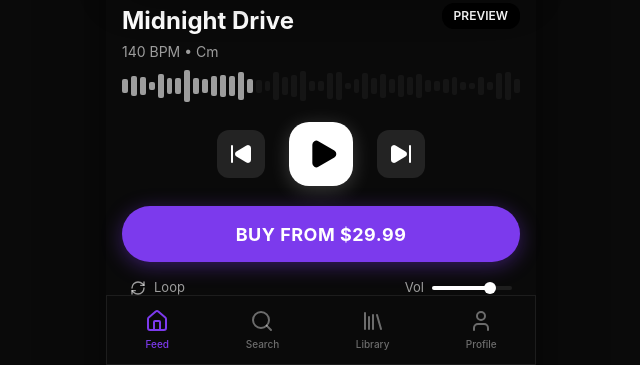
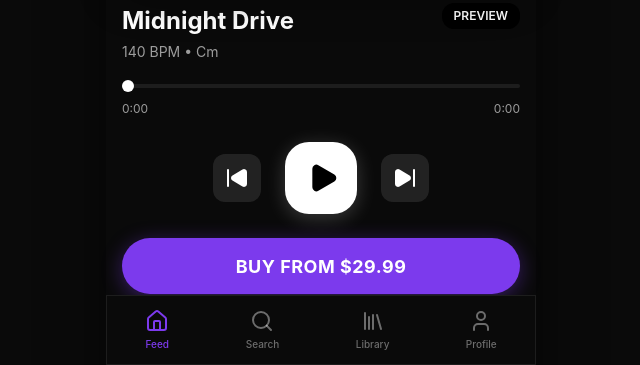
Before and after one commit to AlexFame/Ochii-Beats, a React (Vite) app: page / in a window 1280 px wide. Shown: the part 435-800 px from the top of the page, without its empty margins (319-959 px from the left). Built offline with nearby package versions, Linux system fonts and the light colour scheme.

Commit message:
feat: advanced player (swipe, seek, loop, vol) and sleek ui

```diff
--- a/src/components/marketplace/BeatCard.jsx
+++ b/src/components/marketplace/BeatCard.jsx
@@ -4,7 +4,7 @@ import { useAudio } from '../../context/AudioContext';
 import { useCart } from '../../context/CartContext';
 import LicenseModal from './LicenseModal';
 
-const BeatCard = ({ beat }) => {
+const BeatCard = ({ beat, playlist = [] }) => {
   const { currentTrack, isPlaying, playTrack } = useAudio();
   const { addToCart } = useCart();
   const [showLicense, setShowLicense] = useState(false);
@@ -33,7 +33,7 @@ const BeatCard = ({ beat }) => {
       }}>
         {/* Cover / Play Button */}
         <div
-          onClick={() => playTrack(beat)}
+          onClick={() => playTrack(beat, playlist)}
           style={{
             position: 'relative',
             width: '64px',
--- a/src/components/player/HeroPlayer.jsx
+++ b/src/components/player/HeroPlayer.jsx
@@ -1,17 +1,35 @@
-import React, { useState } from 'react';
-import { Play, Pause, SkipBack, SkipForward, ShoppingCart, Share2, Heart, RefreshCw } from 'lucide-react';
+import React, { useState, useRef, useEffect } from 'react';
+import { Play, Pause, SkipBack, SkipForward, ShoppingCart, Share2, Heart, RefreshCw, Volume2, Volume1, VolumeX } from 'lucide-react';
+import { motion, useAnimation, PanInfo } from 'framer-motion';
 import { useAudio } from '../../context/AudioContext';
 import { useCart } from '../../context/CartContext';
 import LicenseModal from '../marketplace/LicenseModal';
 
 const HeroPlayer = ({ beat }) => {
-  const { currentTrack, isPlaying, playTrack, togglePlay } = useAudio();
+  const {
+    currentTrack, isPlaying, playTrack, togglePlay,
+    currentTime, duration, seek, isLooping, toggleLoop,
+    volume, setVolume, playNext, playPrev
+  } = useAudio();
+
   const { addToCart } = useCart();
   const [showLicense, setShowLicense] = useState(false);
+  const [isSeeking, setIsSeeking] = useState(false);
+  const [seekValue, setSeekValue] = useState(0);
+
+  // Animation controls for swipe
+  const controls = useAnimation();
 
   // If this beat is playing, show its state. Otherwise static.
   const isCurrent = currentTrack?.id === beat.id;
   const activePlaying = isCurrent && isPlaying;
+
+  // Update local seek value when not manually seeking
+  useEffect(() => {
+    if (!isSeeking) {
+      setSeekValue(currentTime);
+    }
+  }, [currentTime, isSeeking]);
 
   const handlePlayClick = () => {
     if (isCurrent) {
@@ -30,17 +48,52 @@ const HeroPlayer = ({ beat }) => {
     setShowLicense(false);
   };
 
+  // Format time (mm:ss)
+  const formatTime = (time) => {
+    if (!time) return '0:00';
+    const minutes = Math.floor(time / 60);
+    const seconds = Math.floor(time % 60);
+    return `${minutes}:${seconds < 10 ? '0' : ''}${seconds}`;
+  };
+
+  const handleSeekChange = (e) => {
+    setSeekValue(Number(e.target.value));
+  };
+
+  const handleSeekStart = () => setIsSeeking(true);
+
+  const handleSeekEnd = () => {
+    seek(seekValue);
+    setIsSeeking(false);
+  };
+
+  const handleDragEnd = (event, info) => {
+    const threshold = 100;
+    if (info.offset.x < -threshold) {
+      playNext();
+    } else if (info.offset.x > threshold) {
+      playPrev();
+    }
+    controls.start({ x: 0 });
+  };
+
   return (
     <div style={{
       display: 'flex',
       flexDirection: 'column',
       justifyContent: 'space-between',
       paddingBottom: '24px',
-      minHeight: '85vh' // Ensure it takes up most of the screen initially
+      minHeight: '85vh'
     }}>
 
-      {/* Cover Art - Flex Grow to fill space */}
-      <div style={{
+      {/* Cover Art - Swipe enabled */}
+      <motion.div
+        drag="x"
+        dragConstraints={{ left: 0, right: 0 }}
+        dragElastic={0.2}
+        onDragEnd={handleDragEnd}
+        animate={controls}
+        style={{
           width: '100%',
           aspectRatio: '1',
           borderRadius: '24px',
@@ -48,6 +101,8 @@ const HeroPlayer = ({ beat }) => {
           marginBottom: '20px',
           boxShadow: '0 10px 40px rgba(0,0,0,0.5)',
           position: 'relative',
+          cursor: 'grab',
+          touchAction: 'none'
         }}>
         <div style={{
           width: '100%',
@@ -55,8 +110,9 @@ const HeroPlayer = ({ beat }) => {
           backgroundImage: `url(${beat.cover})`,
           backgroundSize: 'cover',
           backgroundPosition: 'center',
+          pointerEvents: 'none' // Let drag handle events
         }} />
-      </div>
+      </motion.div>
 
       {/* Info & Controls Area */}
       <div style={{ flexShrink: 0, width: '100%' }}>
@@ -72,32 +128,41 @@ const HeroPlayer = ({ beat }) => {
           </div>
         </div>
 
-        {/* Waveform Visualizer */}
-        <div style={{
+        {/* Improved Progress Bar (replacing waveform) */}
+        <div style={{ marginBottom: '24px' }}>
+          <input
+            type="range"
+            min="0"
+            max={duration || 100}
+            value={seekValue}
+            onChange={handleSeekChange}
+            onMouseDown={handleSeekStart}
+            onTouchStart={handleSeekStart}
+            onMouseUp={handleSeekEnd}
+            onTouchEnd={handleSeekEnd}
+            style={{
               width: '100%',
-          height: '32px',
-          display: 'flex',
-          alignItems: 'center',
-          gap: '3px',
-          marginBottom: '20px',
-          opacity: 0.6
-        }}>
-          {Array.from({ length: 45 }).map((_, i) => (
-            <div key={i} style={{
-              flex: 1,
-              background: i < 15 ? 'var(--text-primary)' : 'var(--glass-border)',
-              height: `${20 + Math.random() * 80}%`,
+              height: '4px',
+              background: `linear-gradient(to right, var(--text-primary) ${(seekValue / (duration || 1)) * 100}%, var(--glass-border) 0%)`,
               borderRadius: '2px',
-            }} />
-          ))}
+              appearance: 'none',
+              outline: 'none',
+              cursor: 'pointer'
+            }}
+            className="seek-slider"
+          />
+          <div style={{ display: 'flex', justifyContent: 'space-between', marginTop: '6px', fontSize: '12px', color: 'var(--text-secondary)' }}>
+            <span>{formatTime(seekValue)}</span>
+            <span>{formatTime(duration)}</span>
+          </div>
         </div>
 
         {/* Player Controls Row */}
-        <div style={{ display: 'flex', justifyContent: 'center', alignItems: 'center', gap: '24px', marginBottom: '20px' }}>
-          <button style={{
+        <div style={{ display: 'flex', justifyContent: 'center', alignItems: 'center', gap: '24px', marginBottom: '24px' }}>
+          <button onClick={playPrev} style={{
             width: '48px', height: '48px', borderRadius: '12px',
-            background: 'rgba(255,255,255,0.1)', display: 'flex', alignItems: 'center', justifyContent: 'center', // Lighter background
-            color: 'white'
+            background: 'rgba(255,255,255,0.1)', display: 'flex', alignItems: 'center', justifyContent: 'center',
+            color: 'white', backdropFilter: 'blur(10px)'
           }}>
             <SkipBack size={24} fill="currentColor" />
           </button>
@@ -105,10 +170,10 @@ const HeroPlayer = ({ beat }) => {
           <button
             onClick={handlePlayClick}
             style={{
-              width: '64px',
-              height: '64px',
-              borderRadius: '20px',
-              background: 'white', // Keep play button white for max contrast
+              width: '72px',
+              height: '72px',
+              borderRadius: '24px',
+              background: 'white',
               color: 'black',
               display: 'flex',
               alignItems: 'center',
@@ -123,10 +188,10 @@ const HeroPlayer = ({ beat }) => {
             )}
           </button>
 
-          <button style={{
+          <button onClick={playNext} style={{
             width: '48px', height: '48px', borderRadius: '12px',
-            background: 'rgba(255,255,255,0.1)', display: 'flex', alignItems: 'center', justifyContent: 'center', // Lighter background
-            color: 'white'
+            background: 'rgba(255,255,255,0.1)', display: 'flex', alignItems: 'center', justifyContent: 'center',
+            color: 'white', backdropFilter: 'blur(10px)'
           }}>
              <SkipForward size={24} fill="currentColor" />
           </button>
@@ -139,15 +204,15 @@ const HeroPlayer = ({ beat }) => {
             width: '100%',
             height: '56px',
             borderRadius: '28px',
-            background: 'var(--accent-primary)', // Purple accent
+            background: 'var(--accent-primary)',
             color: 'white',
             display: 'flex',
             alignItems: 'center',
             justifyContent: 'center',
             fontSize: '18px',
             fontWeight: 700,
-            boxShadow: '0 4px 20px rgba(124, 58, 237, 0.4)', // Purple glow
-            marginBottom: '16px',
+            boxShadow: '0 4px 20px rgba(124, 58, 237, 0.4)',
+            marginBottom: '20px',
             textTransform: 'uppercase',
             letterSpacing: '0.5px'
           }}
@@ -155,18 +220,33 @@ const HeroPlayer = ({ beat }) => {
           Buy from ${beat.price}
         </button>
 
-        {/* Secondary Actions (Loop, Vol) - Optional, mimicking screenshot layout */}
-        <div style={{ display: 'flex', justifyContent: 'space-between', alignItems: 'center', padding: '0 8px' }}>
-           <div style={{ display: 'flex', alignItems: 'center', gap: '8px', color: 'var(--text-secondary)' }}>
-              <RefreshCw size={16} />
-              <span style={{ fontSize: '13px' }}>Loop</span>
-           </div>
-           <div style={{ display: 'flex', alignItems: 'center', gap: '8px', color: 'var(--text-secondary)' }}>
-              <span style={{ fontSize: '13px' }}>Vol</span>
-              <div style={{ width: '80px', height: '4px', background: 'var(--bg-tertiary)', borderRadius: '2px', position: 'relative' }}>
-                <div style={{ width: '70%', height: '100%', background: 'white', borderRadius: '2px' }} />
-                <div style={{ width: '12px', height: '12px', background: 'white', borderRadius: '50%', position: 'absolute', top: '-4px', left: '65%' }} />
-              </div>
+        {/* Secondary Actions (Loop, Vol) */}
+        <div style={{ display: 'flex', justifyContent: 'space-between', alignItems: 'center', padding: '0 12px' }}>
+           <button
+              onClick={toggleLoop}
+              style={{ display: 'flex', alignItems: 'center', gap: '8px', color: isLooping ? 'var(--accent-primary)' : 'var(--text-secondary)', transition: 'color 0.2s' }}>
+              <RefreshCw size={18} />
+              <span style={{ fontSize: '13px', fontWeight: 500 }}>Loop</span>
+           </button>
+
+           <div style={{ display: 'flex', alignItems: 'center', gap: '10px' }}>
+              {volume === 0 ? <VolumeX size={18} color="var(--text-secondary)" /> : <Volume2 size={18} color="var(--text-secondary)" />}
+              <input
+                type="range"
+                min="0"
+                max="1"
+                step="0.05"
+                value={volume}
+                onChange={(e) => setVolume(parseFloat(e.target.value))}
+                style={{
+                  width: '80px',
+                  height: '4px',
+                  background: 'var(--bg-tertiary)',
+                  borderRadius: '2px',
+                  appearance: 'none', // Reset default appearance
+                  cursor: 'pointer'
+                }}
+              />
            </div>
         </div>
 
@@ -178,6 +258,25 @@ const HeroPlayer = ({ beat }) => {
         beat={beat}
         onSelect={handleSelectLicense}
       />
+
+      <style>{`
+        /* Custom default range input styling */
+        input[type=range]::-webkit-slider-thumb {
+          -webkit-appearance: none;
+          height: 12px;
+          width: 12px;
+          border-radius: 50%;
+          background: #fff;
+          margin-top: -4px;
+        }
+        input[type=range]::-webkit-slider-runnable-track {
+          width: 100%;
+          height: 4px;
+          cursor: pointer;
+          background: transparent;
+          border-radius: 2px;
+        }
+      `}</style>
     </div>
   );
 };
--- a/src/context/AudioContext.jsx
+++ b/src/context/AudioContext.jsx
@@ -5,7 +5,41 @@ const AudioContext = createContext();
 export const AudioProvider = ({ children }) => {
   const [isPlaying, setIsPlaying] = useState(false);
   const [currentTrack, setCurrentTrack] = useState(null);
+  const [playlist, setPlaylist] = useState([]); // Store list of tracks for next/prev
+
+  // Audio State
+  const [currentTime, setCurrentTime] = useState(0);
+  const [duration, setDuration] = useState(0);
+  const [volume, setVolume] = useState(1);
+  const [isLooping, setIsLooping] = useState(false);
+
   const audioRef = useRef(new Audio());
+
+  // Init Audio Events
+  useEffect(() => {
+    const audio = audioRef.current;
+
+    const updateTime = () => setCurrentTime(audio.currentTime);
+    const updateDuration = () => setDuration(audio.duration);
+    const onEnded = () => {
+      if (isLooping) {
+        audio.currentTime = 0;
+        audio.play();
+      } else {
+        playNext();
+      }
+    };
+
+    audio.addEventListener('timeupdate', updateTime);
+    audio.addEventListener('loadedmetadata', updateDuration);
+    audio.addEventListener('ended', onEnded);
+
+    return () => {
+      audio.removeEventListener('timeupdate', updateTime);
+      audio.removeEventListener('loadedmetadata', updateDuration);
+      audio.removeEventListener('ended', onEnded);
+    };
+  }, [isLooping, playlist, currentTrack]); // Re-bind when dependencies change
 
   // Handle Play/Pause
   useEffect(() => {
@@ -16,11 +50,19 @@ export const AudioProvider = ({ children }) => {
     }
   }, [isPlaying]);
 
+  // Handle Loop State
+  useEffect(() => {
+    audioRef.current.loop = isLooping;
+  }, [isLooping]);
+
+  // Handle Volume
+  useEffect(() => {
+    audioRef.current.volume = volume;
+  }, [volume]);
+
   // Handle Track Changes
   useEffect(() => {
     if (currentTrack) {
-      // In a real app, this would be the preview URL
-      // Using a sample MP3 for demo purposes if no preview provided
       const streamUrl = currentTrack.audio || 'https://www.soundhelix.com/examples/mp3/SoundHelix-Song-1.mp3';
 
       if (audioRef.current.src !== streamUrl) {
@@ -38,7 +80,9 @@ export const AudioProvider = ({ children }) => {
     setIsPlaying(!isPlaying);
   };
 
-  const playTrack = (track) => {
+  const playTrack = (track, list = []) => {
+    if (list.length > 0) setPlaylist(list);
+
     if (currentTrack?.id === track.id) {
       togglePlay();
     } else {
@@ -47,8 +91,43 @@ export const AudioProvider = ({ children }) => {
     }
   };
 
+  const seek = (time) => {
+    audioRef.current.currentTime = time;
+    setCurrentTime(time);
+  };
+
+  const toggleLoop = () => setIsLooping(!isLooping);
+
+  const playNext = () => {
+    if (!currentTrack || playlist.length === 0) return;
+    const currentIndex = playlist.findIndex(t => t.id === currentTrack.id);
+    const nextIndex = (currentIndex + 1) % playlist.length;
+    playTrack(playlist[nextIndex]);
+  };
+
+  const playPrev = () => {
+    if (!currentTrack || playlist.length === 0) return;
+    const currentIndex = playlist.findIndex(t => t.id === currentTrack.id);
+    const prevIndex = (currentIndex - 1 + playlist.length) % playlist.length;
+    playTrack(playlist[prevIndex]);
+  };
+
   return (
-    <AudioContext.Provider value={{ isPlaying, currentTrack, togglePlay, playTrack }}>
+    <AudioContext.Provider value={{
+      isPlaying,
+      currentTrack,
+      togglePlay,
+      playTrack,
+      currentTime,
+      duration,
+      seek,
+      volume,
+      setVolume,
+      isLooping,
+      toggleLoop,
+      playNext,
+      playPrev
+    }}>
       {children}
     </AudioContext.Provider>
   );
```
Also changed, not shown: src/pages/HomePage.jsx (+7 -1 lines). Lines whose indentation alone changed are shown as unchanged.
